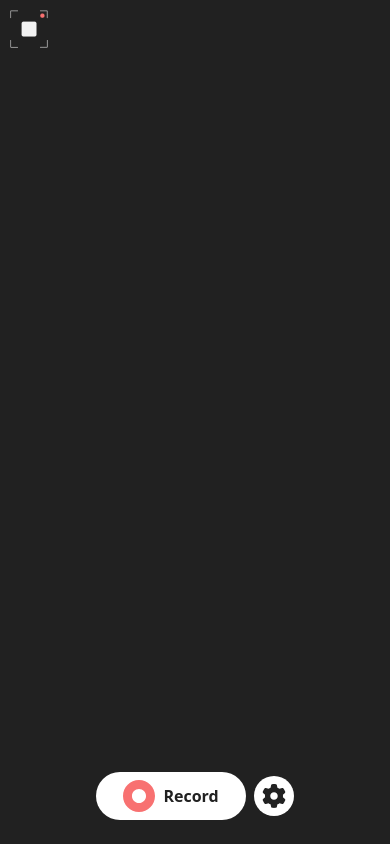
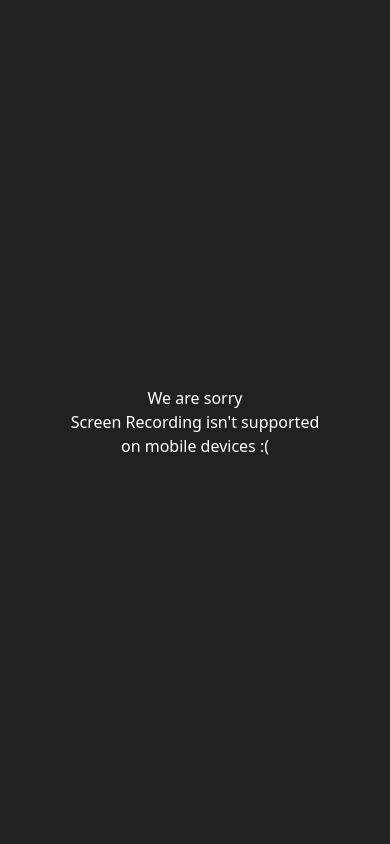
Before and after one commit to alkanoidev/screen-recorder, a React (Vite) app: page / in a window 390 px wide. Built offline with nearby package versions, Linux system fonts and the light colour scheme.

Commit message:
homepage styles, refactor

```diff
--- a/src/App.tsx
+++ b/src/App.tsx
@@ -22,14 +22,13 @@ export default function App() {
   let stream: MediaStream;
   let recorder: MediaRecorder;
 
-  useEffect(() => {
-    if (isRecording) {
   const startRecording = async () => {
     try {
       stream = await navigator.mediaDevices.getDisplayMedia({
         audio: isAudioOn,
         video: { frameRate: { ideal: 30 } },
       });
+      setIsRecording(true);
       if (videoRef.current !== null) videoRef.current.srcObject = stream;
     } catch (err) {
       if (err) setIsRecording(false);
@@ -37,7 +36,7 @@ export default function App() {
 
     recorder = new MediaRecorder(stream);
 
-        recorder.onstop = (e) => {
+    recorder.onstop = () => {
       const blob = new Blob(chunks, { type: "video/mp4" });
       const url = URL.createObjectURL(blob);
       setIsRecording(false);
@@ -54,24 +53,26 @@ export default function App() {
     recorder.start(200);
   };
 
-      startRecording();
+  if (window.innerWidth < 768) {
+    return (
+      <div className="bg-dark h-full grid place-content-center text-center">
+        <h1>
+          We are sorry <br /> Screen Recording isn't supported <br /> on mobile
+          devices :(
+        </h1>
+      </div>
+    );
   }
-  }, [isRecording]);
-
   return (
-    <div className="bg-dark h-full">
-      <img
-        src="/logo.png"
-        alt="logo"
-        width={50}
-        height={50}
-        className="absolute left-1 top-1"
-      />
+    <div className="bg-dark h-full flex justify-center items-start">
       <video
         ref={videoRef}
         autoPlay
         muted
-        className="rounded-md aspect-video w-[800px]"
+        onClick={() => {
+          startRecording();
+        }}
+        className="rounded-md aspect-video w-[800px] bg-off-dark/20 ring ring-off-dark/70 mt-5 hover:cursor-pointer"
       ></video>
       <Toolbar isRecording={isRecording}>
         {isRecording ? (
@@ -84,7 +85,7 @@ export default function App() {
         ) : (
           <StartButton
             onClick={() => {
-              setIsRecording(true);
+              startRecording();
             }}
           />
         )}
```
Lines whose indentation alone changed are shown as unchanged.
